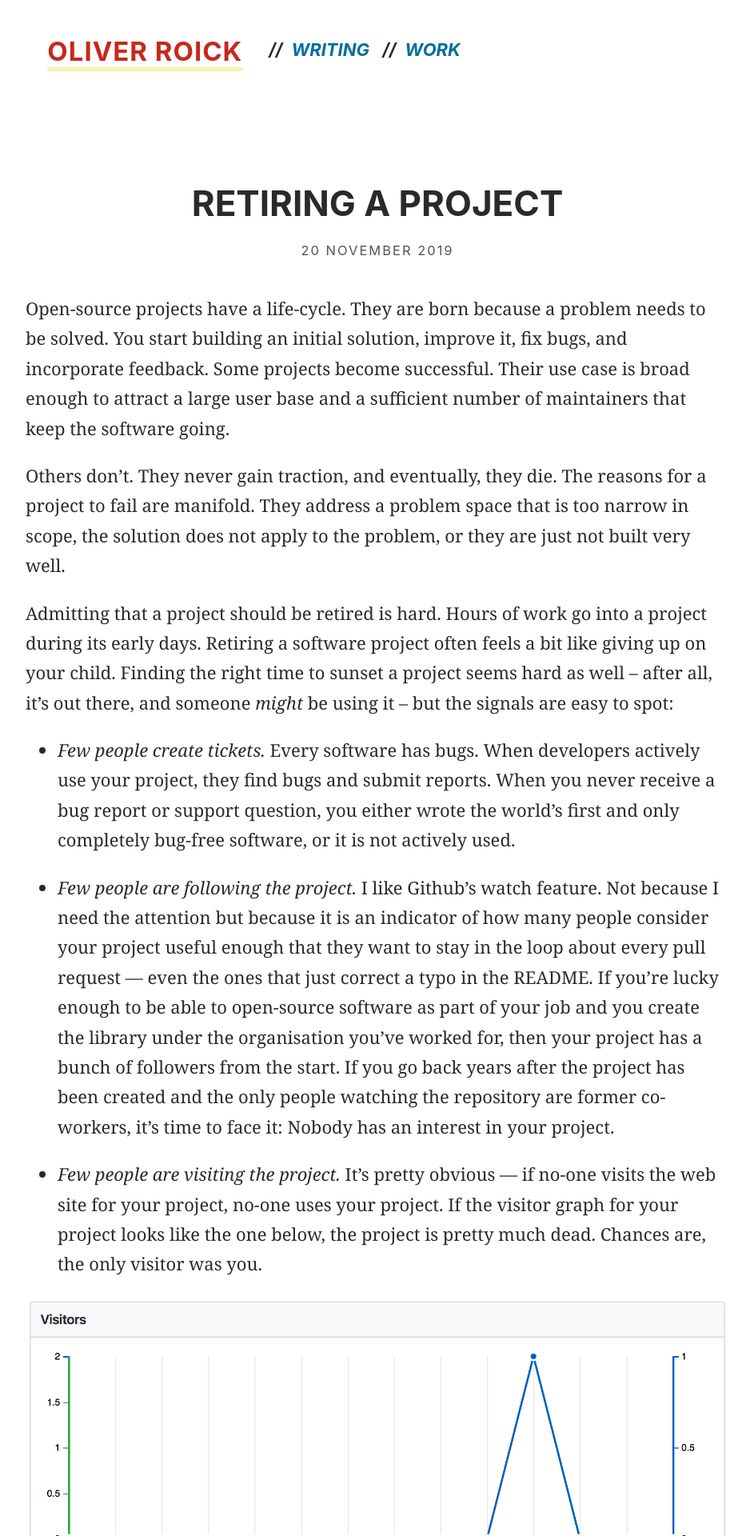
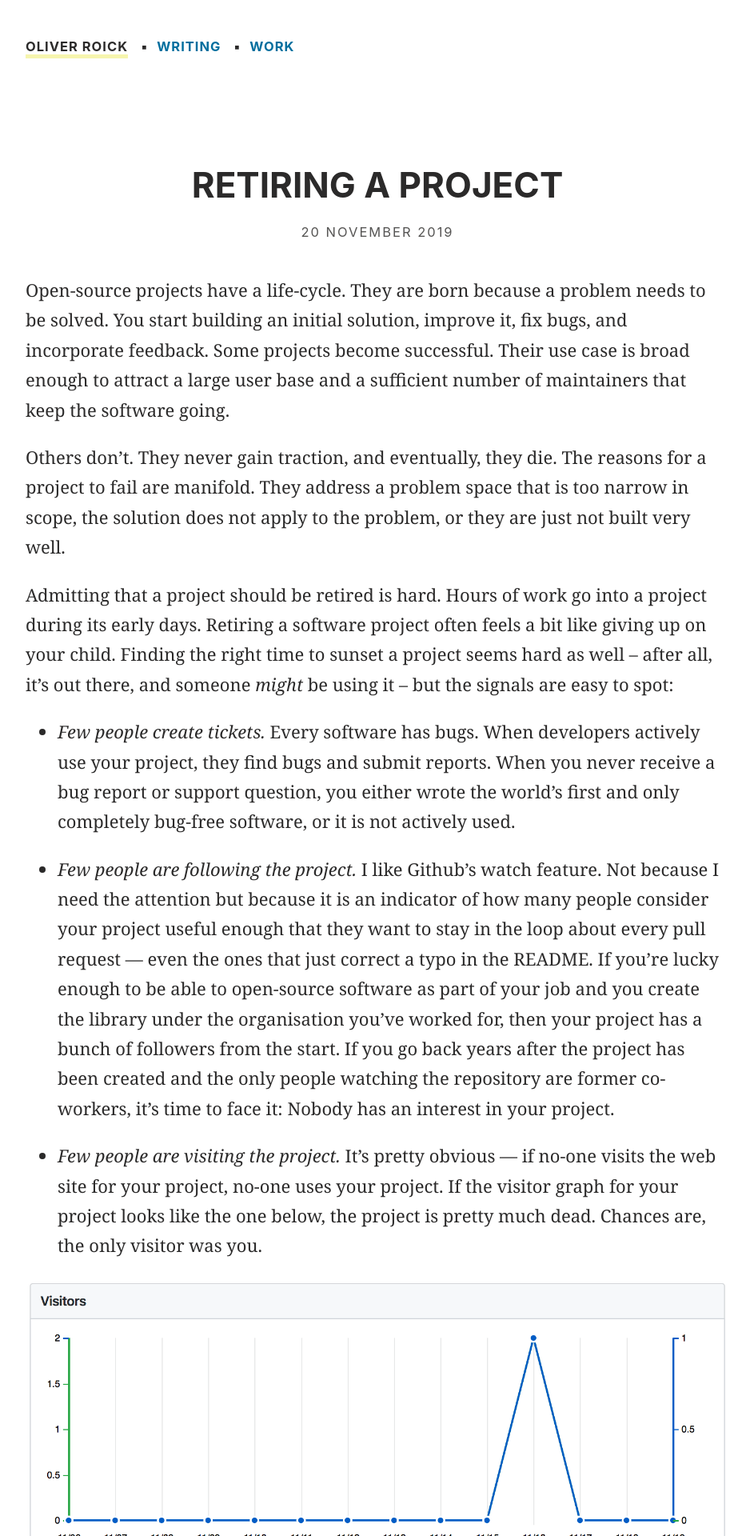
Before and after one commit to oliverroick/oliverroick.net, a Jekyll site: the page built from index.html, in a window 1280 px wide. Shown: the top 1920 px of the page at 80% size, without its empty margins (168-1106 px from the left). Built offline with Jekyll 4.4.1, drawn with Linux system fonts in a browser that asks for light colours.

Commit message:
refactor: Changes header layout and styling

```diff
--- a/_layouts/default.html
+++ b/_layouts/default.html
@@ -10,7 +10,7 @@
     <link href="{{ site.url }}/atom.xml" rel="alternate" type="application/atom+xml">
 </head>
 <body{% if page.body_id %} id="{{ page.body_id }}"{% endif %}>
-    <header class="grid">
+    <header>
         <h1><a href="/">Oliver Roick</a></h1>
         <nav>
             <ul>
--- a/css/roick.css
+++ b/css/roick.css
@@ -138,7 +138,10 @@ hr:after {
 header {
   font-weight: 500;
   font-family: var(--sans-serif);
+  font-size: var(--font-s);
+  text-transform: uppercase;
   max-width: var(--main-width);
+  letter-spacing: 1px;
   margin: auto auto var(--gap-l) auto;
   padding-left: var(--gap-s);
   padding-right: var(--gap-s);
@@ -146,16 +149,22 @@ header {
 }
 
 header > h1 {
-  text-transform: uppercase;
-  font-size: var(--base-size);
-  letter-spacing: 1px;
-  margin: 0 0 var(--gap-xxs) 0;
-  grid-column: 1 / span 2;
+  font-size: var(--font-s);
 }
 
-header > h1 > a,
-header > h1 > a:visited {
-  color: var(--red);
+header a,
+header a:visited {
+  color: var(--dark);
+  text-decoration: none;
+}
+
+header nav a,
+header nav a:visited {
+  color: var(--blue);
+}
+
+header a:hover {
+  border-bottom: var(--border-size) solid var(--yellow);
 }
 
 body#home header h1 a {
@@ -163,12 +172,14 @@ body#home header h1 a {
   border-bottom: var(--border-size) solid var(--vanilla);
 }
 
+body#writing header li#li_writing > a,
+body#blog header li#li_writing > a,
+body#work header li#li_work > a {
+  border-bottom: var(--border-size) solid var(--vanilla);
+}
+
 header > nav {
-  text-transform: uppercase;
-  font-size: var(--base-size);
   font-weight: bold;
-  font-style: italic;
-  grid-column: 3 / span 4;
 }
 
 header > nav > ul {
@@ -178,27 +189,12 @@ header > nav > ul {
 }
 
 header > nav > ul > li::before {
-  content: "//";
+  content: "▪";
   padding-right: var(--gap-xxs);
 }
 
-body#writing header > nav > ul > li#li_writing > a,
-body#blog header > nav > ul > li#li_writing > a,
-body#work header > nav > ul > li#li_work > a {
-  border-bottom: var(--border-size) solid var(--vanilla);
-  text-decoration: none;
-}
-
-header a {
-  text-decoration: none;
-}
-
-header a:hover {
-  text-decoration: underline;
-}
-
 /*
- * HEADER
+ * FOOTER
  */
 
 footer {
@@ -344,21 +340,15 @@ table.db .sk {
     font-size: var(--font-l);
   }
 
-  header > h1 {
-    text-align: right;
-    font-size: var(--font-m);
-  }
-
+  header > h1,
+  header > nav,
+  header > nav > ul,
   header > nav > ul > li {
     display: inline;
   }
 
   header > nav > ul > li::before {
     padding-left: var(--gap-xxs);
-  }
-
-  header > nav > ul > li:first-child::before {
-    padding-left: 0;
   }
 
   footer #left {
```
